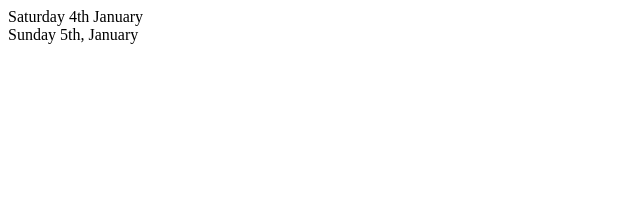
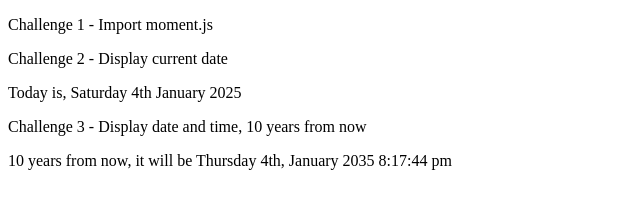
Before and after one commit to TeeL18/Add-On, a plain HTML site: page index(add-on5).html in a window 1280 px wide. Shown: the whole page, without its empty margins (0-640 px from the left). Drawn offline with nearby package versions, Linux system fonts and the light colour scheme.

Commit message:
Moment.js challenge

```diff
--- a/index(add-on5).html
+++ b/index(add-on5).html
@@ -3,21 +3,33 @@
   <head>
     <meta charset="UTF-8" />
     <meta name="viewport" content="width=device-width, initial-scale=1.0" />
+    <p>Challenge 1 - Import moment.js</p>
     <script src="https://cdnjs.cloudflare.com/ajax/libs/moment.js/2.30.1/moment.min.js"></script>
+    <link rel="stylesheet" herf="src/styles.css" />
+    <script src="src/index.js"></script>
     <title>JS Date Formats</title>
   </head>
   <body>
-    <div id="today"></div>
-    <div id="tomorrow"></div>
+    <p>Challenge 2 - Display current date</p>
+    <div id="today">
+      <script>
+        let todayElement = document.querySelector("#today");
+        let today = moment().format("[Today is], dddd Do MMMM YYYY");
+        todayElement.innerHTML = today;
+      </script>
+    </div>
 
-    <script>
-      let today = moment().format("dddd Do MMMM");
-      let todayElement = document.querySelector("#today");
-      todayElement.innerHTML = today;
-
-      let tomorrowElement = document.querySelector("#tomorrow");
-      let tomorrow = moment().add(1, "day").format("dddd Do, MMMM");
-      tomorrowElement.innerHTML = tomorrow;
-    </script>
+    <p>Challenge 3 - Display date and time, 10 years from now</p>
+    <div id="years">
+      <script>
+        let tenYearsElement = document.querySelector("#years");
+        let tenYearsFromNow = moment()
+          .add(10, "years")
+          .format(
+            "[10 years from now, it will be] dddd Do, MMMM YYYY h:mm:ss a"
+          );
+        tenYearsElement.innerHTML = tenYearsFromNow;
+      </script>
+    </div>
   </body>
 </html>
```
Also changed, not shown: index(add-on3).html (+1 -1 lines), index(add-on4).html (+2 -0 lines), index.html (+1 -1 lines), src/styles.css (renamed from src/style.css).
